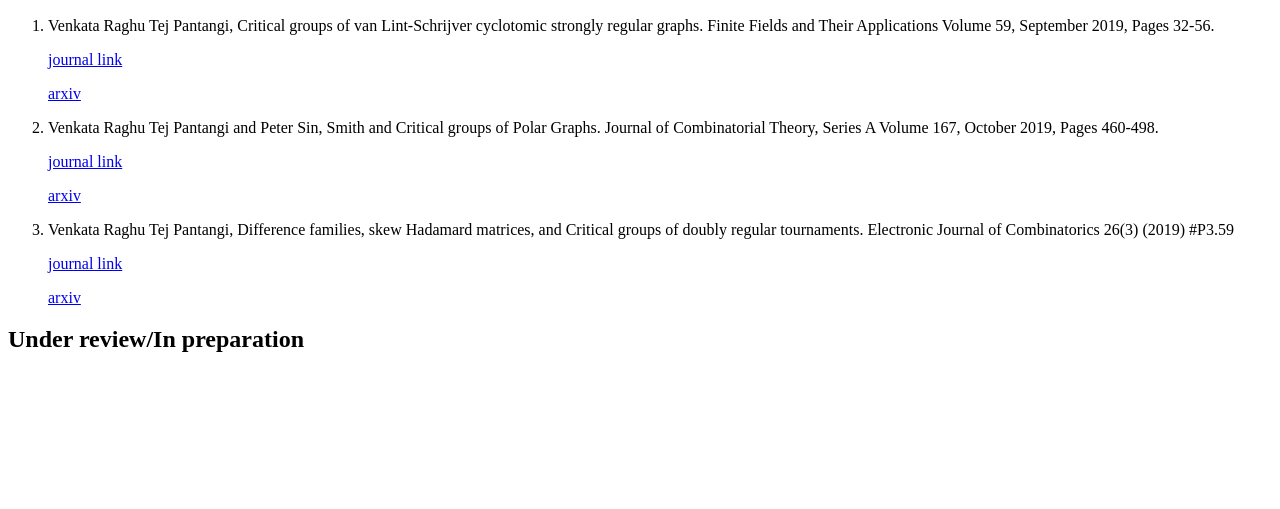
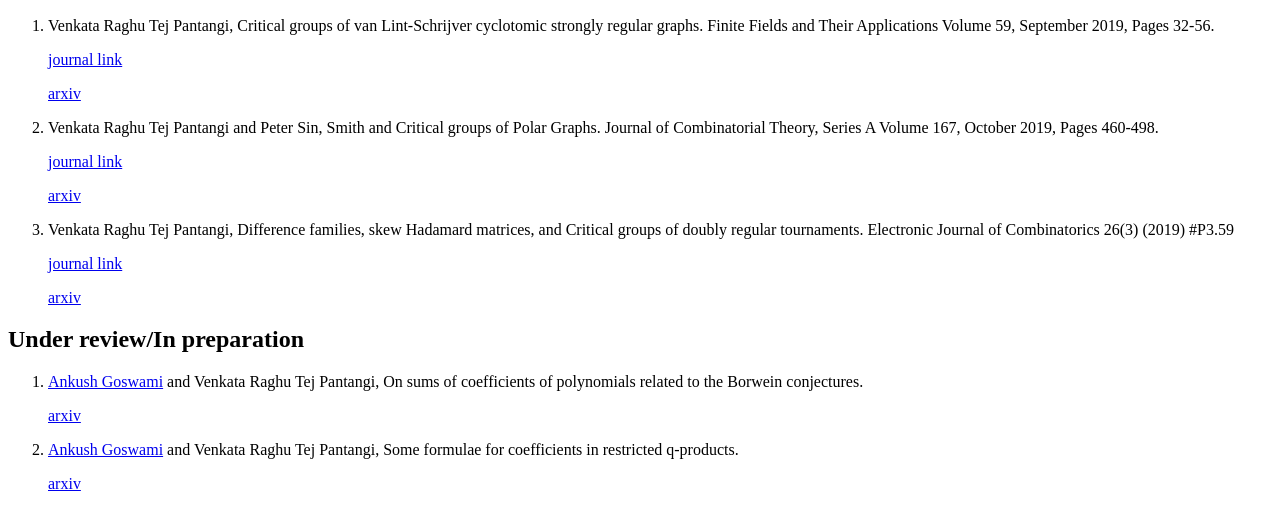
Before and after one commit to Venkatapantangi/Venkatapantangi.github.io, a plain HTML site: page index.html in a window 1280 px wide. Shown: the part 646-1155 px from the top of the page. Before the commit the page ends 1019 px from the top, so only its background shows below. Drawn offline with Linux system fonts and the light colour scheme.

Commit message:
Update index.html

```diff
--- a/index.html
+++ b/index.html
@@ -52,6 +52,15 @@ Volume 167, October 2019, Pages 460-498.
  </ol>
  <h2>Under review/In preparation</h2>
   <ol>
+   <li><a href="https://sites.google.com/view/ankushgoswami/home"target="_blank">Ankush Goswami</a> and Venkata Raghu Tej Pantangi, On sums of coefficients of polynomials related to the Borwein conjectures.
+
+   <p><a href="https://arxiv.org/abs/2004.08954"target="_blank">arxiv</a></p>
+   </li>
+
+   <li><a href="https://sites.google.com/view/ankushgoswami/home"target="_blank">Ankush Goswami</a> and Venkata Raghu Tej Pantangi, Some formulae for coefficients in restricted q-products.
+
+   <p><a href="https://arxiv.org/abs/2005.01067"target="_blank">arxiv</a></p>
+   </li>
 
   </ol>
 </body>
```
